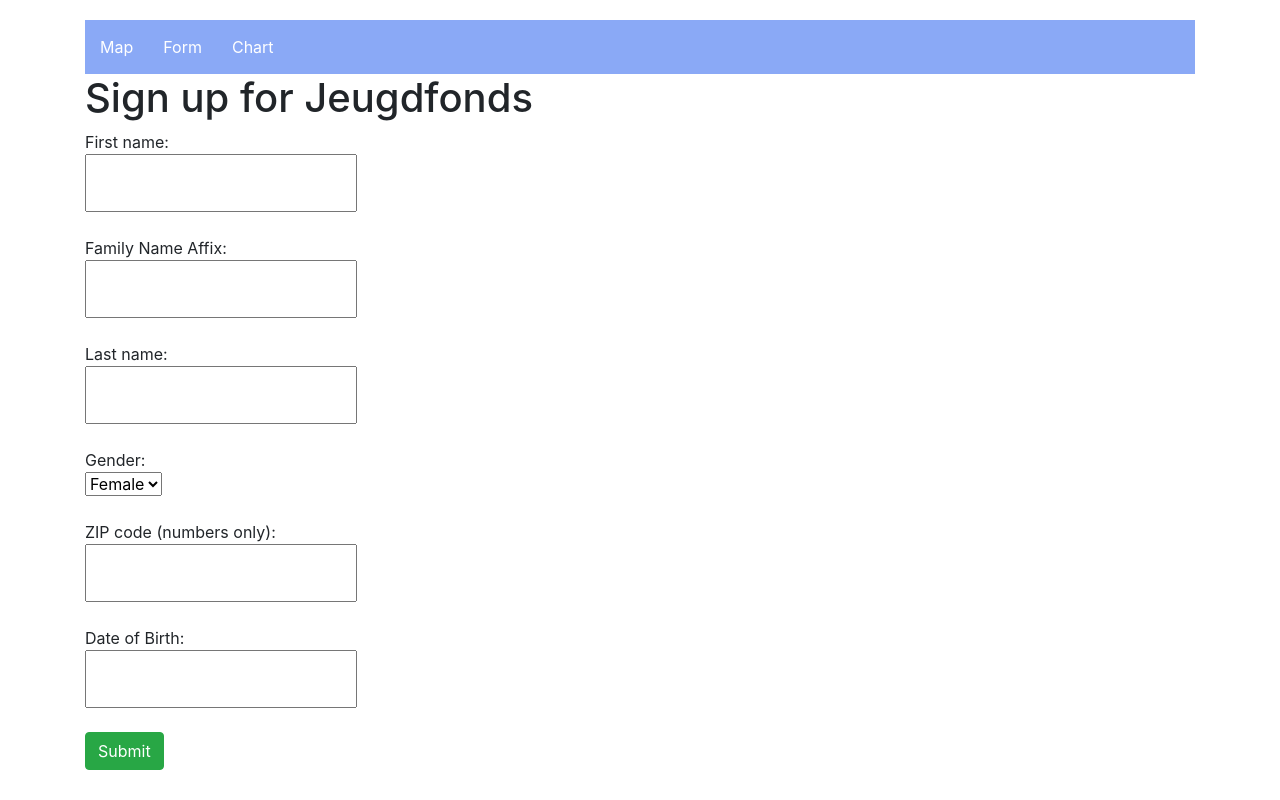
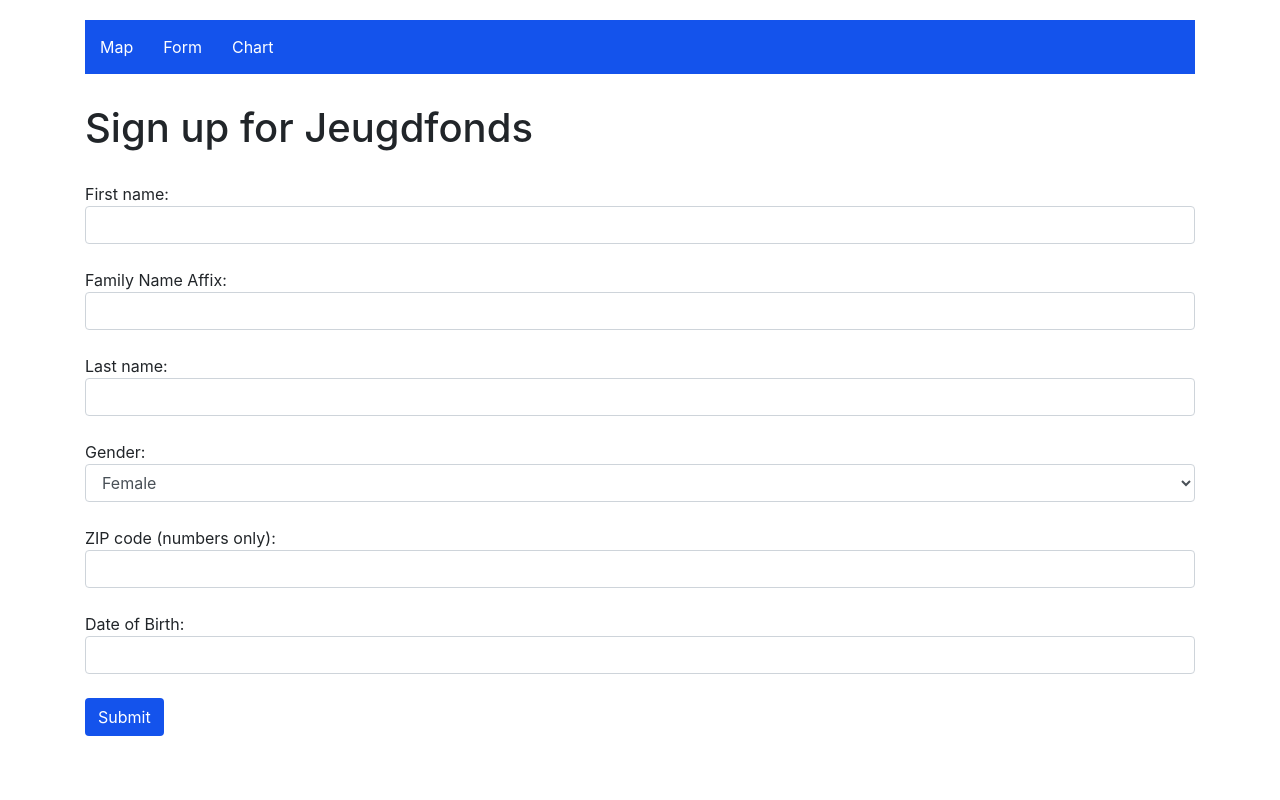
Before and after one commit to gebruikersnaam1/Data, a Flask app: page /form in a window 1280 px wide. Run offline with Flask 2, Linux system fonts and the light colour scheme; some libraries are stand-ins or nearby versions.

Commit message:
UPDATE: styling with colors of Jeugdfonds

```diff
--- a/jeugdfonds/templates/_form.html
+++ b/jeugdfonds/templates/_form.html
@@ -1,29 +1,59 @@
 <div class="container">
-  <div class="HomeInnerTwo">
+  <div class="HomeInnerTwo" style="padding: 30px 0;">
     <h1>Sign up for Jeugdfonds</h1>
-    <form action="">
+    <form action="" style="margin-top: 30px;">
       First name:<br />
-      <input type="text" name="firstname" value="{{controller.Applicant.FirstName}}" />
-      <br /><br />
+      <input
+        type="text"
+        class="form-control"
+        name="firstname"
+        value="{{controller.Applicant.FirstName}}"
+      />
+      <br />
       Family Name Affix:<br />
-      <input type="text" name="familynameaffix" value="{{controller.Applicant.Affix}}" />
-      <br /><br />
+      <input
+        type="text"
+        class="form-control"
+        name="familynameaffix"
+        value="{{controller.Applicant.Affix}}"
+      />
+      <br />
       Last name:<br />
-      <input type="text" name="lastname" value="{{controller.Applicant.LastName}}" />
-      <br /><br />
+      <input
+        type="text"
+        class="form-control"
+        name="lastname"
+        value="{{controller.Applicant.LastName}}"
+      />
+      <br />
       Gender:<br />
-      <select>
+      <select class="form-control">
         <option value="Vrouw">Female</option>
         <option value="Man">Man</option>
       </select>
-      <br /><br />
+      <br />
       ZIP code (numbers only):<br />
-      <input type="text" name="zipcode" value="{{controller.Applicant.ZipCode}}" />
-      <br /><br />
+      <input
+        type="text"
+        class="form-control"
+        name="zipcode"
+        value="{{controller.Applicant.ZipCode}}"
+      />
+      <br />
       Date of Birth:<br />
-      <input type="text" name="dateofbirth" value="{{controller.Applicant.DateOfBirth}}" />
-      <br /><br />
-      <input type="submit" value="Submit" class="btn btn-success" />
+      <input
+        type="text"
+        class="form-control"
+        name="dateofbirth"
+        value="{{controller.Applicant.DateOfBirth}}"
+      />
+      <br />
+      <input
+        type="submit"
+        value="Submit"
+        class="btn"
+        style="background-color: #1453EC;color:white;"
+      />
     </form>
   </div>
 </div>
--- a/jeugdfonds/templates/_map.html
+++ b/jeugdfonds/templates/_map.html
@@ -26,7 +26,7 @@
           <option value="Vrouw" {% if 'Vrouw' == controller.SelectedValues['gender'] %} selected {% endif %}>Female</option>
         </select>
 
-        <input type="submit" value="Submit" class="btn btn-info" style="background-color: #8AA9F6; border-color: #8AA9F6" />
+        <input type="submit" value="Submit" class="btn btn-info" style="background-color: #1453EC; border-color: #1453EC;" />
       </form>
       <div class="Maps">
         <div class="MapsWrapper">
--- a/jeugdfonds/templates/_menu.html
+++ b/jeugdfonds/templates/_menu.html
@@ -1,6 +1,6 @@
    <div class="Home">
       <div class="container">
-        <div class="HomeInner" style="background-color: #8AA9F6">
+        <div class="HomeInner" style="background-color: #1453EC;">
               <a href="/" style="padding: 15px; color: white;" >Map</a>
               <a href="/form" style="padding: 15px; color: white;" >Form</a>
               <a href="/chart" style="padding: 15px; color: white;" >Chart</a>
--- a/jeugdfonds/templates/_table.html
+++ b/jeugdfonds/templates/_table.html
@@ -6,7 +6,7 @@
         of children, Amount of intermediaries, ratio).
       </p>
       <table class="table" style="width:100%; margin: 15px 0;">
-        <thead style="background-color: #8AA9F6;">
+        <thead style="background-color: #1453EC;;">
           <tr>
             <th scope="col" style="color: white;">Area</th>
             <th style="color: white;">Number of children</th>
```
